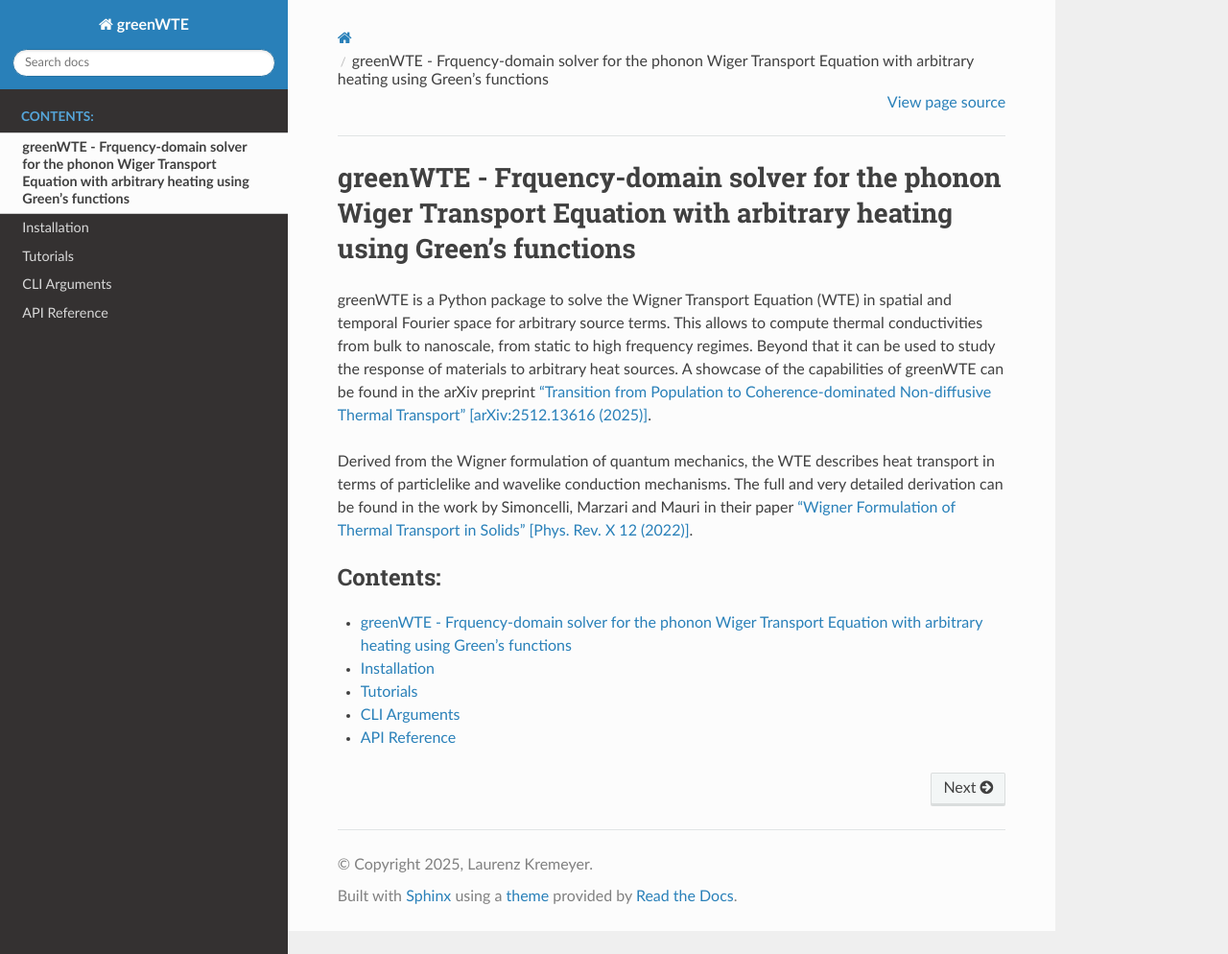
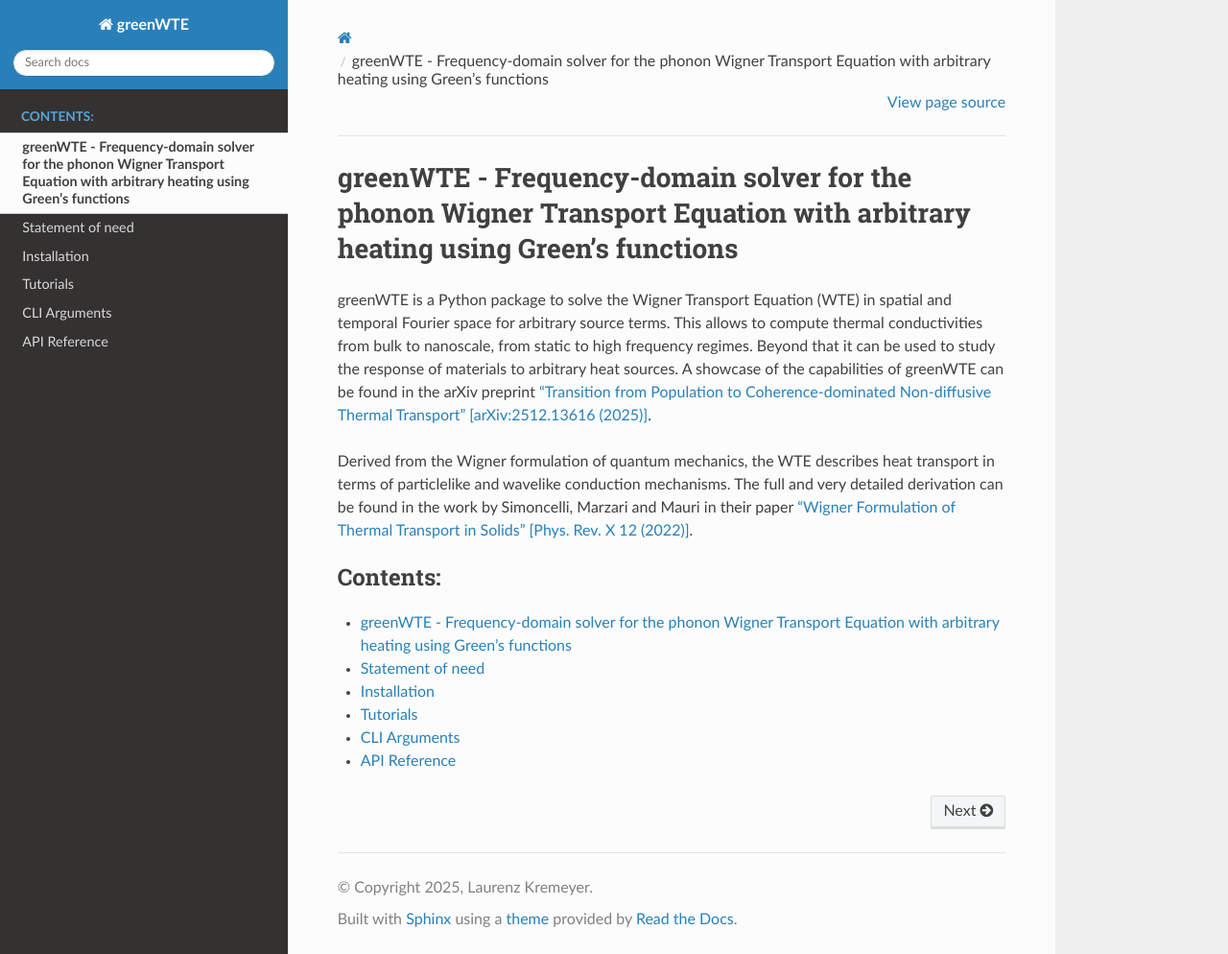
Before and after one commit to kremeyer/greenWTE, a Sphinx documentation site: the page built from doc/index.rst, in a window 1280 px wide and 994 px high. Shown: the whole window at 96% size. Built offline with Sphinx 7.4.7 and the Read the Docs theme 3.1.0, drawn with Linux system fonts in a browser that asks for light colours.

Commit message:
joss reqs

```diff
--- a/README.rst
+++ b/README.rst
@@ -1,7 +1,7 @@
 .. BEGIN-INTRO
 
-greenWTE - Frquency-domain solver for the phonon Wiger Transport Equation with arbitrary heating using Green's functions
-========================================================================================================================
+greenWTE - Frequency-domain solver for the phonon Wigner Transport Equation with arbitrary heating using Green's functions
+==========================================================================================================================
 
 greenWTE is a Python package to solve the Wigner Transport Equation (WTE) in spatial and temporal Fourier space
 for arbitrary source terms. This allows to compute thermal conductivities from bulk to nanoscale, from static to
--- a/doc/index.rst
+++ b/doc/index.rst
@@ -7,6 +7,7 @@
     :maxdepth: 1
 
     self
+    statement_of_need
     installation
     tutorials
     cli-arguments
```
Also changed, not shown: doc/statement_of_need.rst (added, +16 -0 lines).
